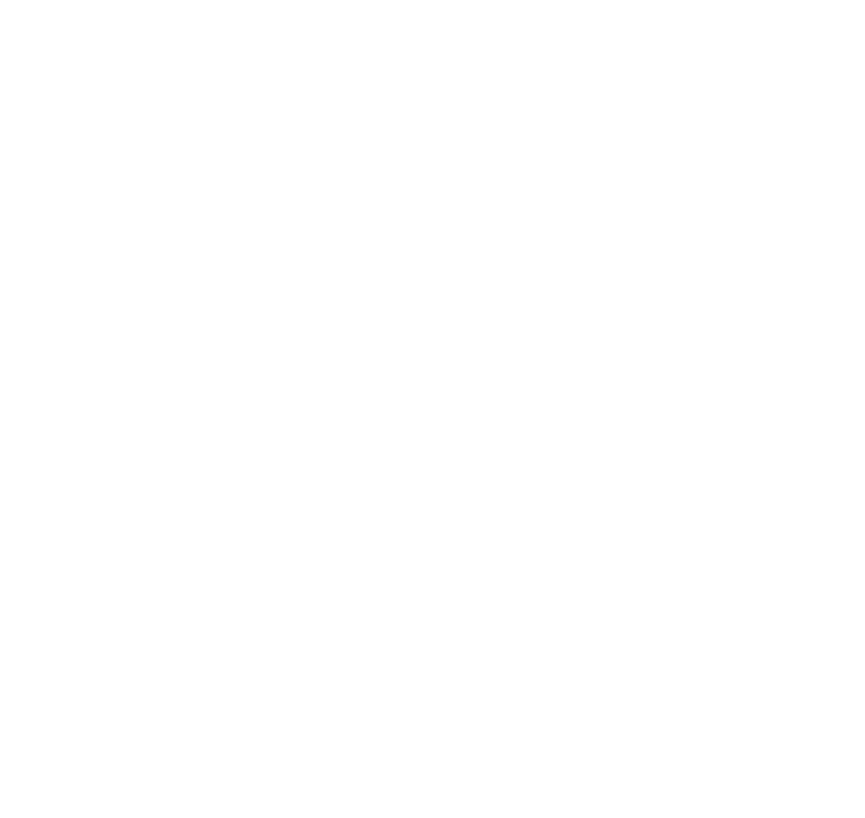
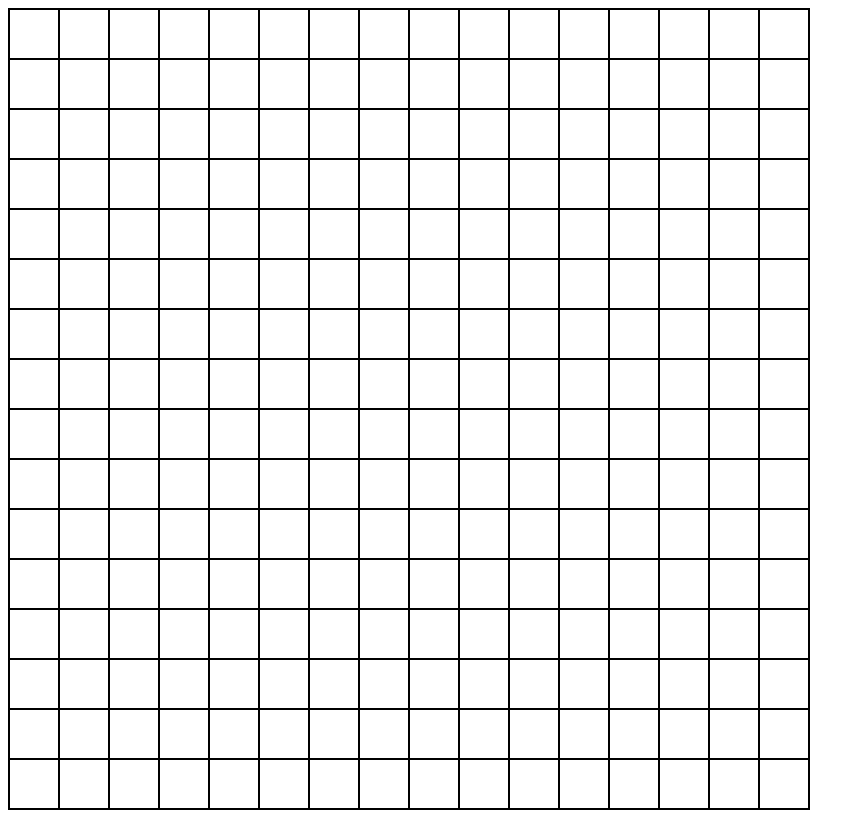
Before and after one commit to Aenok/etch-a-sketch, a plain HTML site: page index.html in a window 1280 px wide. Shown: the whole page, without its empty margins (0-865 px from the left). Drawn offline with Linux system fonts and the light colour scheme.

Commit message:
Added a grid to the css/html for where the etch-a-sketch will be

```diff
--- a/index.html
+++ b/index.html
@@ -7,6 +7,6 @@
         <script src="./script.js" defer></script>
     </head>
     <body>
-        <div id="containter"></div>
+        <div id="container"></div>
     </body>
 </html>
--- a/script.js
+++ b/script.js
@@ -0,0 +1,14 @@
+let container = document.getElementById("container");
+let row;
+let box;
+
+for(let i = 0; i < 16; i++) {
+    row = document.createElement("div");
+    row.classList.add("row");
+    for(let j = 0; j < 16; j++) {
+        box = document.createElement("div");
+        box.classList.add("box");
+        row.appendChild(box);
+    }
+    container.appendChild(row);
+}
--- a/styles.css
+++ b/styles.css
@@ -1,4 +1,19 @@
 #container {
-    width: 960px;
-    height: 960px;
+    display: flex;
+    flex-direction: column;
+    width: 800px;
+    height: 800px;
+    border: solid;
+    border-width: thin;
 }
+
+.row {
+    flex: 1;
+    display: flex;
+}
+
+.box {
+    flex: 1;
+    border-style: solid;
+    border-width: thin;
+}
```
